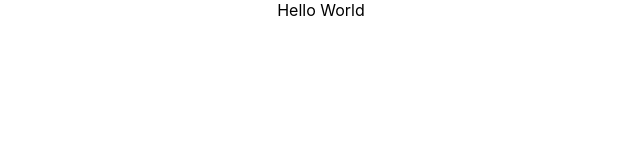
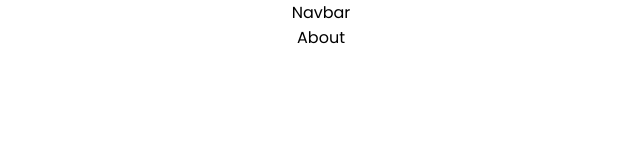
Before and after one commit to LHSSEVC/lhssevc.github.io, a React (Create React App) app: page /about in a window 1280 px wide. Shown: the top 160 px of the page, without its empty margins (319-959 px from the left). Built offline with nearby package versions, Linux system fonts and the light colour scheme.

Commit message:
Setup Routing

```diff
--- a/package.json
+++ b/package.json
@@ -10,8 +10,10 @@
     "@types/node": "^16.11.68",
     "@types/react": "^18.0.21",
     "@types/react-dom": "^18.0.6",
+    "@types/react-router-dom": "^5.3.3",
     "react": "^18.2.0",
     "react-dom": "^18.2.0",
+    "react-router-dom": "^6.4.2",
     "react-scripts": "5.0.1",
     "typescript": "^4.8.4",
     "web-vitals": "^2.1.4"
--- a/src/App.tsx
+++ b/src/App.tsx
@@ -1,10 +1,20 @@
 import React from 'react';
 import './App.css';
+import { BrowserRouter as Router, Route, Routes } from 'react-router-dom';
+import Home from './Pages/Home';
+import About from './Pages/About';
+import Navbar from './Components/Navbar'
 
 function App() {
   return (
-    <div className="App">
-      Hello World
+    <div className='App'>
+      <Router>
+        <Navbar />
+        <Routes>
+          <Route path='/' element={<Home />} />
+          <Route path='/about' element={<About />} />
+        </Routes>
+      </Router>
     </div>
   );
 }
--- /dev/null
+++ b/src/Components/Navbar.tsx
@@ -0,0 +1,9 @@
+import React from 'react'
+
+const Navbar = () => {
+  return (
+    <div>Navbar</div>
+  )
+}
+
+export default Navbar
--- /dev/null
+++ b/src/Pages/About.tsx
@@ -0,0 +1,9 @@
+import React from 'react'
+
+const About = () => {
+  return (
+    <div>About</div>
+  )
+}
+
+export default About
--- /dev/null
+++ b/src/Pages/Home.tsx
@@ -0,0 +1,9 @@
+import React from 'react'
+
+const Home = () => {
+  return (
+    <div>Home</div>
+  )
+}
+
+export default Home
--- a/src/index.css
+++ b/src/index.css
@@ -1,8 +1,8 @@
+@import url('https://fonts.googleapis.com/css2?family=Poppins&display=swap');
+
 body {
   margin: 0;
-  font-family: -apple-system, BlinkMacSystemFont, 'Segoe UI', 'Roboto', 'Oxygen',
-    'Ubuntu', 'Cantarell', 'Fira Sans', 'Droid Sans', 'Helvetica Neue',
-    sans-serif;
+  font-family: 'Poppins', sans-serif;
   -webkit-font-smoothing: antialiased;
   -moz-osx-font-smoothing: grayscale;
 }
```
Also changed, not shown: src/Styles/Navbar.css (added), 1 other file (tests, documents, lock files or other folders).
